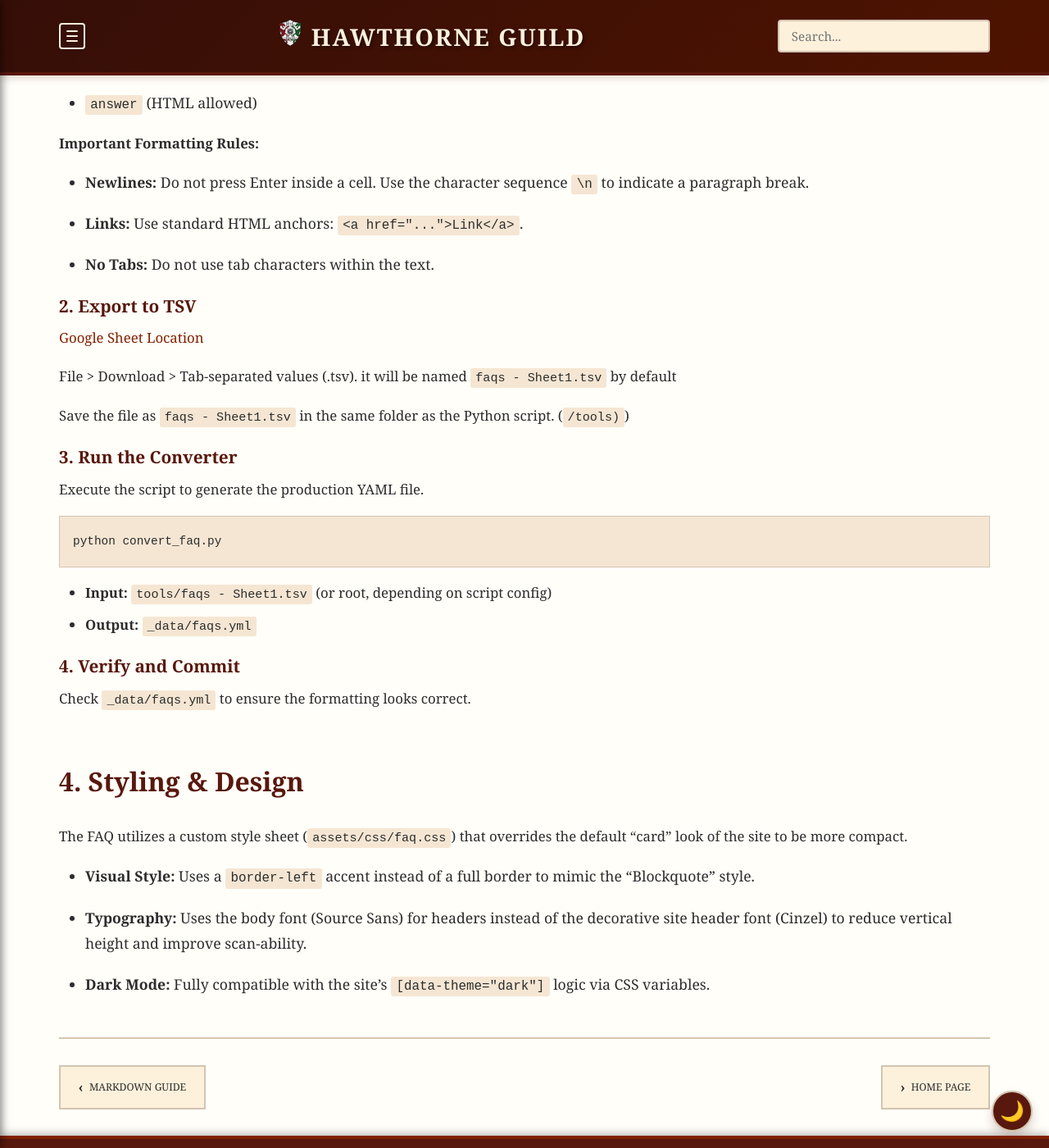
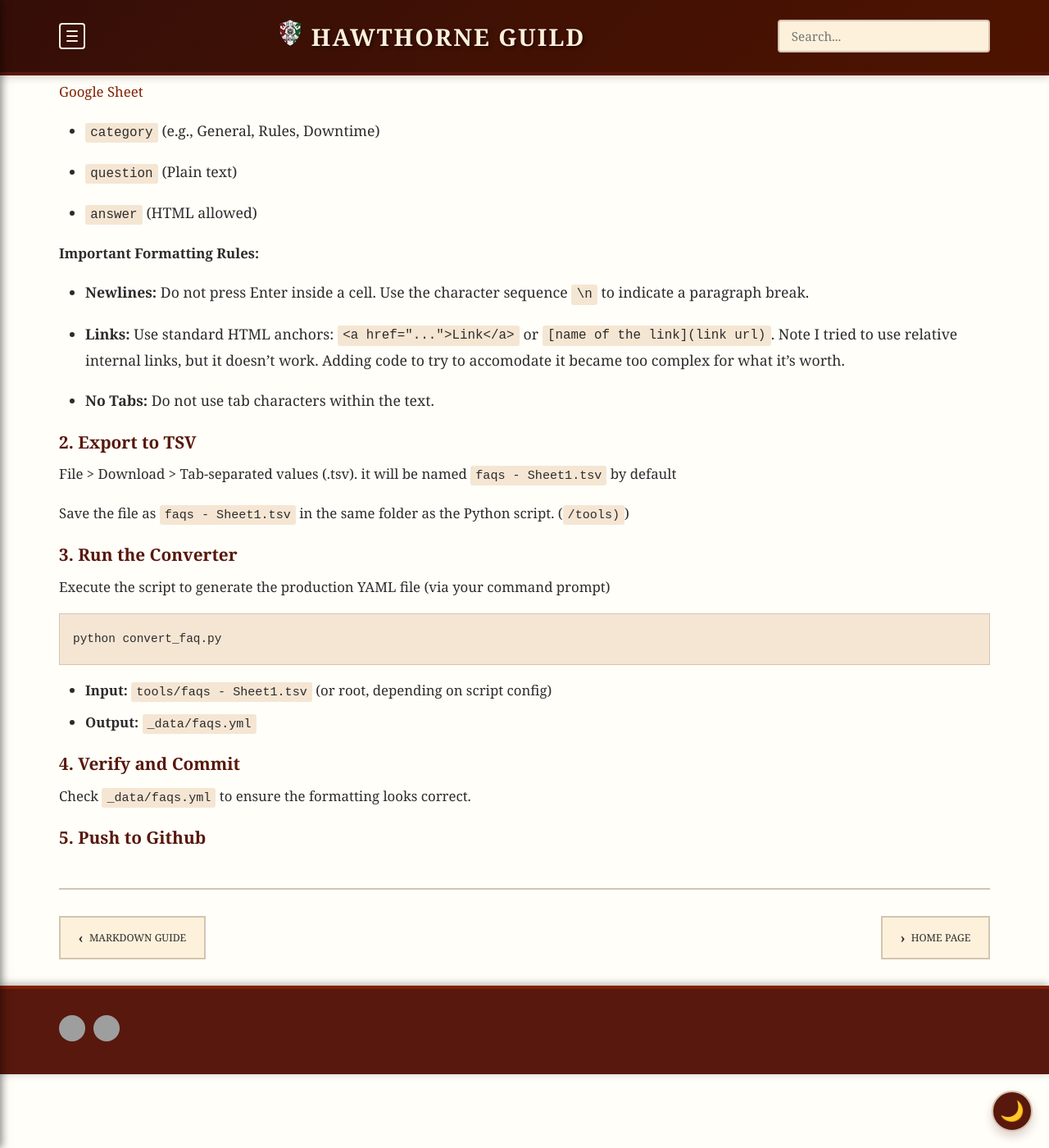
Before and after one commit to coconutswallow/Guides, a Jekyll site: the page built from _help/FAQ-engineering.md, in a window 1280 px wide and 1400 px high, scrolled down 2253 px. Shown: the whole window at 82% size. Built offline with Jekyll 4.4.1, drawn with Linux system fonts in a browser that asks for light colours; comment, search, counter and statistics services are not loaded; some of the changed text lies outside the part shown; grey boxes are pictures that could not be loaded.

Commit message:
Update FAQ-engineering.md

````diff
--- a/_help/FAQ-engineering.md
+++ b/_help/FAQ-engineering.md
@@ -23,6 +23,7 @@
 |`_data/faqs.yml`|The source of truth. Contains all questions, answers, and categories.|
 |`assets/css/faq.css`|Specific styles for the FAQ page (loaded via `extra_css` front matter).|
 |`/tools/convert_faq.py`|Utility script to convert Spreadsheet exports (TSV) into the YAML format.|
+|`https://docs.google.com/spreadsheets/d/13x8hrf6-3-dst0Gj9lFsHAtxQHQPS2kIreVQMY7oeiw/edit?usp=sharing`| Google Sheet where CGs can maintain the FAQ easily, and then we use the tool to convert to a yml |
 
 ### Logic Flow
 
@@ -63,7 +62,7 @@
 
 #### 1. Edit the Spreadsheet
 
-Maintain a master spreadsheet (Google Sheets or Excel) with three columns (case sensitive):
+[Google Sheet](https://docs.google.com/spreadsheets/d/13x8hrf6-3-dst0Gj9lFsHAtxQHQPS2kIreVQMY7oeiw/edit?usp=sharing)
 
 - `category` (e.g., General, Rules, Downtime)
 
@@ -76,14 +75,12 @@
 
 - **Newlines:** Do not press Enter inside a cell. Use the character sequence `\n` to indicate a paragraph break.
 
-- **Links:** Use standard HTML anchors: `<a href="...">Link</a>`.
+- **Links:** Use standard HTML anchors: `<a href="...">Link</a>` or `[name of the link](link url)`.  Note I tried to use relative internal links, but it doesn't work.  Adding code to try to accomodate it became too complex for what it's worth.
 
 - **No Tabs:** Do not use tab characters within the text.
 
 
 #### 2. Export to TSV
-
-[Google Sheet Location](https://docs.google.com/spreadsheets/d/13x8hrf6-3-dst0Gj9lFsHAtxQHQPS2kIreVQMY7oeiw/edit?usp=sharing)
 
 File > Download > Tab-separated values (.tsv).  it will be named `faqs - Sheet1.tsv` by default
 
@@ -92,7 +89,7 @@
 
 #### 3. Run the Converter
 
-Execute the script to generate the production YAML file.
+Execute the script to generate the production YAML file (via your command prompt)
 
 ```
 python convert_faq.py
@@ -106,12 +103,5 @@
 
 Check `_data/faqs.yml` to ensure the formatting looks correct.
 
-## 4. Styling & Design
 
-The FAQ utilizes a custom style sheet (`assets/css/faq.css`) that overrides the default "card" look of the site to be more compact.
-
-- **Visual Style:** Uses a `border-left` accent instead of a full border to mimic the "Blockquote" style.
-
-- **Typography:** Uses the body font (Source Sans) for headers instead of the decorative site header font (Cinzel) to reduce vertical height and improve scan-ability.
-
-- **Dark Mode:** Fully compatible with the site's `[data-theme="dark"]` logic via CSS variables.
+#### 5. Push to Github
````
Also changed, not shown: other parts of _help/FAQ-engineering.md (+0 -2 lines).
